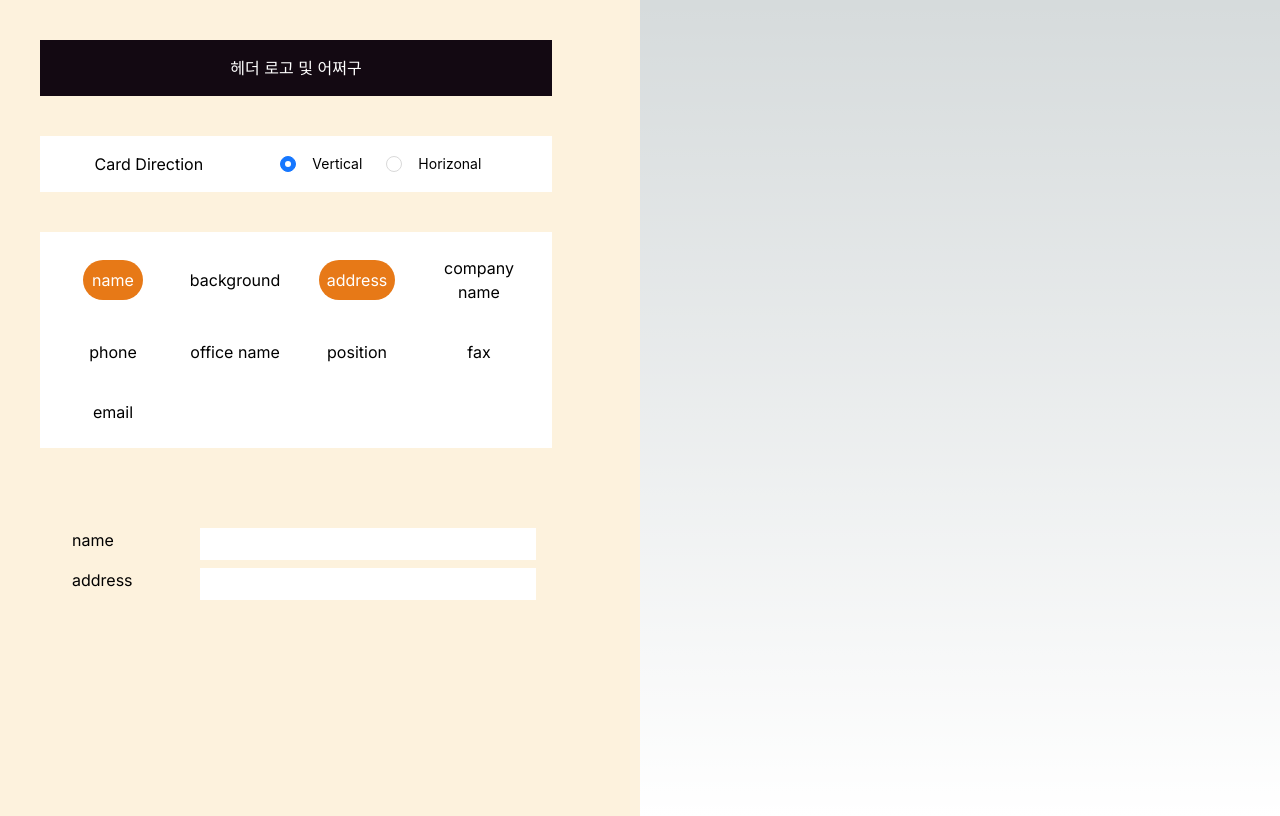
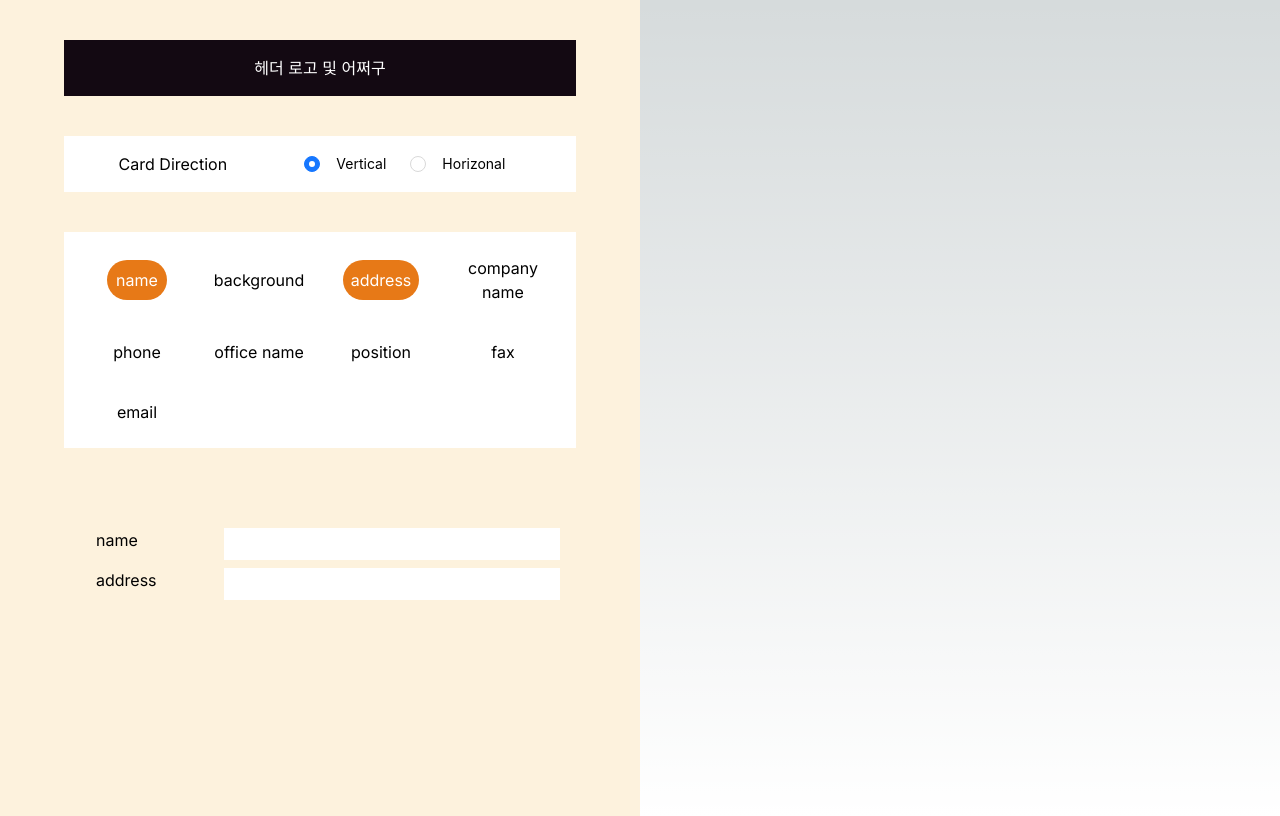
Before and after one commit to businesscard-nextjs/business-card, a Next.js app: page /make in a window 1280 px wide. Built offline with nearby package versions, Linux system fonts and the light colour scheme.

Commit message:
feat: 왼쪽 컴포넌트 가운데 정렬 수정

```diff
--- a/src/components/make/left/LeftContainer.tsx
+++ b/src/components/make/left/LeftContainer.tsx
@@ -6,7 +6,7 @@
 
 function LeftContainer() {
   return (
-    <div className="w-1/2 min-h-screen bg-[#FDF2DD] flex flex-col">
+    <div className="w-1/2 min-h-screen bg-[#FDF2DD] flex flex-col justify-center items-center">
       <Header />
       <SizeDecideBox />
       <ElementPicker />
```
